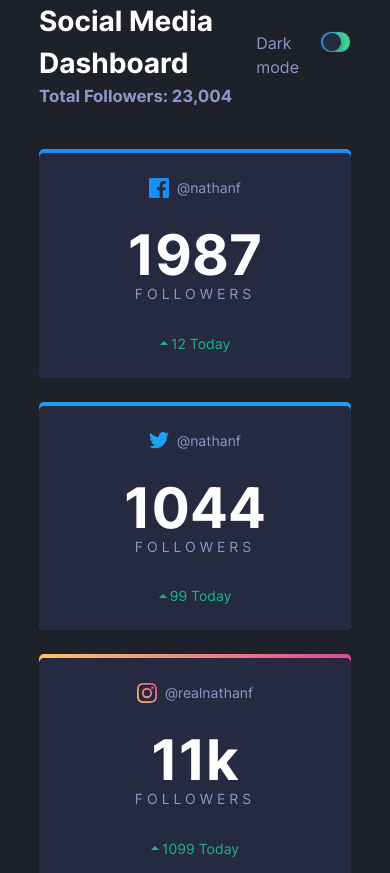
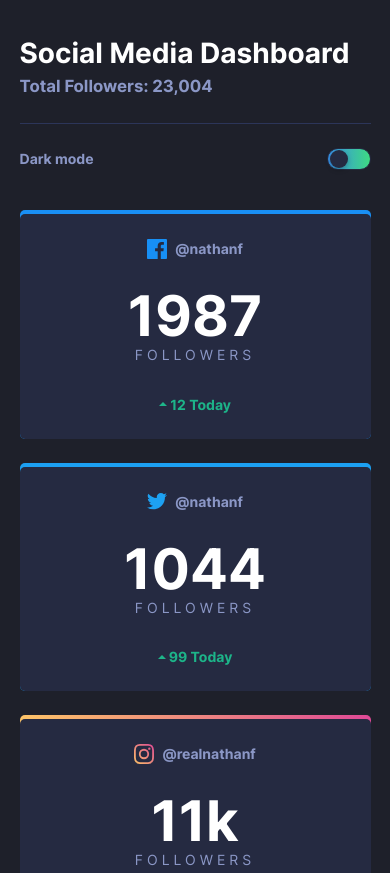
Before and after one commit to raffaellavinzio/social-media-dashboard-with-theme-switcher, a Gatsby site: page / in a window 390 px wide. Shown: the top 873 px of the page. Built offline with nearby package versions, Linux system fonts and the light colour scheme; Gatsby itself is replaced by a stand-in of ours.

Commit message:
completed styles for mobile

```diff
--- a/src/components/App/App.js
+++ b/src/components/App/App.js
@@ -3,13 +3,12 @@ import styled from "styled-components/macro"
 
 import Dashboard from "../Dashboard"
 
-import {ThemeContext} from '../../context'
+import { ThemeContext } from "../../context"
 
 const App = () => {
-  const {theme} = React.useContext(ThemeContext)
+  const { theme } = React.useContext(ThemeContext)
   return (
-
-    <Main data-theme= {theme}>
+    <Main data-theme={theme}>
       <Dashboard />
       <Attribution>
         Challenge by{" "}
@@ -20,27 +19,24 @@ const App = () => {
       </Attribution>
     </Main>
   )
-
 }
 
 const Main = styled.main`
-  align-items: center;
-  display: flex;
-  justify-content: center;
-  position: relative;
-  min-height: 100%;
+padding-top: 2rem;
+  display: grid;
+  place-items: center;
   background: var(--bg);
-  padding-bottom: 2rem;;
 `
 
 const Attribution = styled.p`
-  position: absolute;
-  bottom: 0;
-  z-index: 2;
   text-align: center;
   width: 100%;
   font-size: var(--baseline-size);
   color: var(--text);
+
+  & > a {
+    color: var(--text-metrics);
+  }
 `
 
 export default App
--- a/src/components/Dashboard/Dashboard.js
+++ b/src/components/Dashboard/Dashboard.js
@@ -38,27 +38,39 @@ const Dashboard = () => {
 const Wrapper = styled.article`
   width: 80%;
   color: var(--text-metrics);
+
+  @media ${QUERY} {
+    width: 90%;
+  }
 `
 const Header = styled.header`
   margin-bottom: 2.5rem;
   display: flex;
   justify-content: space-between;
+
+  @media ${QUERY} {
+    flex-direction: column;
+  }
 `
 
 const Title = styled.h1`
   font-size: calc(2 * var(--baseline-size));
   font-weight: var(--medium);
-
 `
 const SubTitle = styled.span`
   color: var(--text);
   font-size: calc(1.2 * var(--baseline-size));
   font-weight: var(--medium);
+
+  @media ${QUERY} {
+    display: block;
+    padding-bottom: 1.5rem;
+  }
 `
 
 const TopCardList = styled.ul`
   display: grid;
-  grid-template-columns: repeat(auto-fit, minmax(min(240px, 100%), 1fr));
+  grid-template-columns: repeat(auto-fit, minmax(min(220px, 100%), 1fr));
   gap: 1.5rem 1.8rem;
 `
 
@@ -69,15 +81,8 @@ const BottomTitle = styled.h2`
   margin-bottom: 1.5rem;
 `
 
-const BottomCardList = styled.ul`
-  display: grid;
-  grid-template-columns: repeat(auto-fit, minmax(min(240px, 100%), 1fr));
-  gap: 1.5rem 1.8rem;
+const BottomCardList = styled(TopCardList)`
   padding-bottom: 6rem;
-
-  @media ${QUERY} {
-    padding-bottom: 0;
-  }
 `
 
 export default Dashboard
--- a/src/components/GlobalStyles/GlobalStyles.js
+++ b/src/components/GlobalStyles/GlobalStyles.js
@@ -64,7 +64,7 @@ table {
   --text: ${DARKTHEME.desaturatedBlue};
   --text-metrics: ${COLORS.white};
   --hover:  ${DARKTHEME.hoverDark};
-
+  --divider: ${DARKTHEME.hoverDark};
 }
 
 [data-theme="light"] {
@@ -76,6 +76,7 @@ table {
     --text: ${LIGHTTHEME.darkGrayishBlue};
     --text-metrics: ${LIGHTTHEME.veryDarkBlue};
     --hover: ${LIGHTTHEME.hoverLight};
+    --divider: ${LIGHTTHEME.darkGrayishBlue};
 }
 
 html {
@@ -130,8 +131,9 @@ html {
   --reach-dialog: 1;
 }
 
-html, body, #root {
+html, body {
   height: 100%;
+  background: var(--bg);
 }
 
 html {
--- a/src/components/SummaryCard/SummaryCard.js
+++ b/src/components/SummaryCard/SummaryCard.js
@@ -74,6 +74,7 @@ const Account = styled.span`
   align-items: center;
   gap: 0.5rem;
   font-size: var(--baseline-size);
+  font-weight: var(--medium);
 `
 const MetricWrapper = styled.div`
   display: flex;
@@ -105,6 +106,7 @@ const Trend = styled.span`
   align-items: center;
   gap: 0.2rem;
   font-size: var(--baseline-size);
+  font-weight: var(--medium);
 `
 
 export default SummaryCard
--- a/src/components/ThemeSwitch/ThemeSwitch.js
+++ b/src/components/ThemeSwitch/ThemeSwitch.js
@@ -1,48 +1,59 @@
 import React from "react"
 import styled from "styled-components/macro"
 
-import Switch from 'rc-switch';
-import 'rc-switch/assets/index.css'
+import Switch from "rc-switch"
+import "rc-switch/assets/index.css"
 
-import {ThemeContext} from '../../context'
+import { ThemeContext } from "../../context"
+import { QUERY } from "../../constants"
 
 const ThemeSwitch = () => {
-  const {theme, setTheme} = React.useContext(ThemeContext)
+  const { setTheme } = React.useContext(ThemeContext)
 
   const toggle = (value, event) => {
     event.preventDefault()
-    setTheme(value ? 'light' :'dark')
+    setTheme(value ? "light" : "dark")
   }
 
   return (
-  <StyledSwitch theme = {ThemeContext}>
-    Dark mode
-      <Switch onClick={toggle} defaultChecked={false}/>
-  </StyledSwitch>
+    <StyledSwitch theme={ThemeContext}>
+      Dark mode
+      <Switch onClick={toggle} defaultChecked={false} />
+    </StyledSwitch>
   )
 }
 
 const StyledSwitch = styled.label`
   align-self: center;
   color: var(--text);
+  font-size: var(--baseline-size);
+  font-weight: var(--medium);
   display: flex;
   justify-content: space-between;
   gap: 8px;
+
+  @media ${QUERY} {
+    width: 100%;
+    padding-top: 1.5rem;
+    border-top: 1px solid var(--divider);
+  }
+
   & > button {
     background: var(--text);
     border: 1px solid var(--card-bg);
     background: var(--toggle);
     outline: 0;
-    transition: all .5s linear;
-    }
+    transition: all 0.5s linear;
+  }
 
   & > button:after {
     background: var(--card-bg);
   }
+
   &:hover > button {
     background: var(--common-hover);
     transform: none;
-    }
+  }
 `
 
 export default ThemeSwitch
--- a/src/constants.js
+++ b/src/constants.js
@@ -34,4 +34,4 @@ export const WEIGHTS = {
   medium: 700,
 }
 
-export const QUERY = `(min-width: 876px)`
+export const QUERY = `(max-width: 600px)`
```
